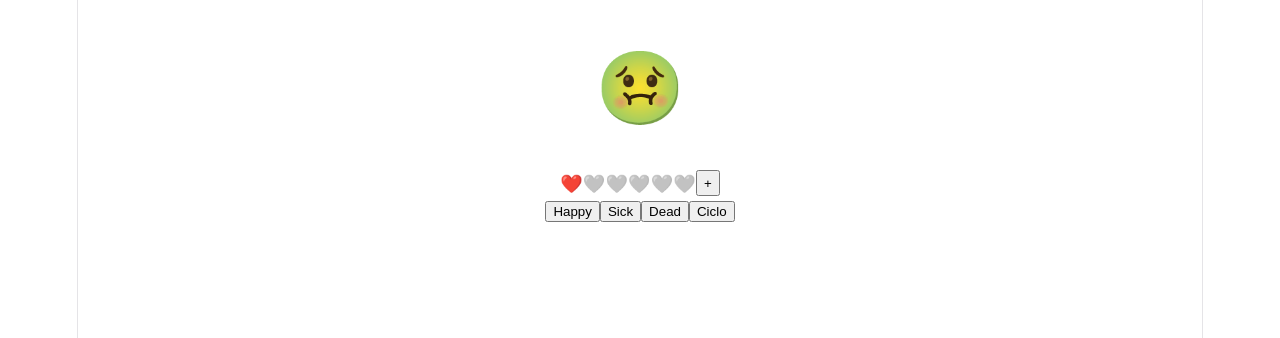
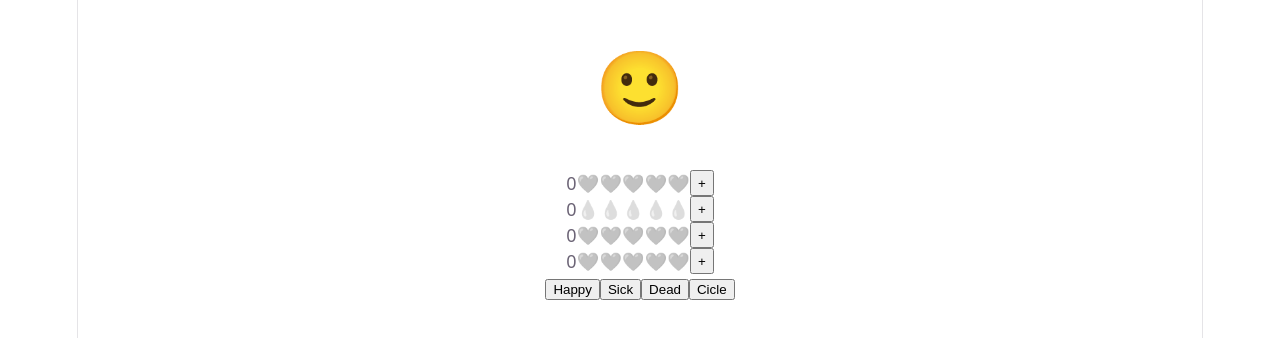
Before and after one commit to ufjf-dcc207/ufjf-dcc207-2026-3-a-atv06-leticiamelgar, a React (Vite) app: page / in a window 1280 px wide. Shown: the top 338 px of the page. Built offline with nearby package versions, Linux system fonts and the light colour scheme.

Commit message:
Adiciona parâmetros

```diff
--- a/src/Atributo.tsx
+++ b/src/Atributo.tsx
@@ -1,27 +1,22 @@
 import { useState } from "react";
-import "./Atributo.css"
-
-type AtributoProps = {
+import "./Atributo.css";
+type AtributoProps ={
     icone: string;
-
-};
-export default function Atributo ({icone}: AtributoProps){
-    const [valor, setValor] = useState <number>(0);
-
-    function onValueUp() {
-        if (valor === 5) {
-            setValor(0);
-        }
-        else
-            setValor(valor + 1);
-    }
+}
+export default function Atributo({icone}:AtributoProps) {
+    const [valor, setValor] = useState<number>(0)
 
     return (
-    <div className="atributo">❤️
-        <span className="ativo">{icone.repeat(valor)}</span>
-        <span className="inativo">{icone.repeat(5-valor)}</span>
-        <button onClick={onValueUp}>+</button>
-    </div>
-    )
-
+        <div className="atributo">
+            {valor}{icone.repeat(valor)}<span className="inativo">{icone.repeat(5-valor)}</span>
+            <button onClick={() => {
+                if (valor === 5) {
+                    setValor(0);
+                } else {
+                    setValor(valor + 1);
+                }
+                // setValor(valor === 5 ? 0 : valor + 1);
+            }}>+</button>
+        </div>
+    );
 }
--- a/src/Emoji.tsx
+++ b/src/Emoji.tsx
@@ -1,76 +1,72 @@
 import { useState } from "react";
-import "./Emoji.css"
+import "./Emoji.css";
 import Atributo from "./Atributo";
-type EMOJI_KEYS = 'happy' | 'sick' | 'dead';
+
+type EMOJI_KEYS = "happy" | "sick" | "dead";
 const EMOJI_MAP = new Map<EMOJI_KEYS, string>([
-    ["happy", "😊"],
+    ["happy", "🙂"],
     ["sick", "🤢"],
-    ["dead", "💀"],
+    ["dead", "😵"],
 ]);
 
 
+
 export default function Emoji() {
-    const [status, setStatus] = useState<EMOJI_KEYS>("sick")
+
+    const [status, setStatus] = useState<EMOJI_KEYS>("happy")
 
     function happyClick() {
         console.log("Status: ", status);
         console.log("Happy!!");
         setStatus("happy");
         console.log("Status: ", status);
-
     }
-
     function sickClick() {
         console.log("Status: ", status);
         console.log("Sick!!");
         setStatus("sick");
         console.log("Status: ", status);
-
     }
-
     function deadClick() {
         console.log("Status: ", status);
-        console.log("Dead!!");
+        console.log("Dead!");
         setStatus("dead");
         console.log("Status: ", status);
-
     }
-
-    function toNext(){
-        switch(status){
+    function cicleClick() {
+        switch (status) {
+            case "dead":
+                setStatus("happy");
+                break;
             case "happy":
                 setStatus("sick");
                 break;
-
             case "sick":
                 setStatus("dead");
                 break;
-
-            case "dead":
-            setStatus("happy");
-            break;
-
             default:
                 setStatus("happy");
-            break;
-
+        }
     }
 
-    }
-    console.log("Desenhando...")
-    console.log("Status:", status);
+    console.log("Desenhando...");
+    console.log("Status: ", status);
+
     return (
         <>
-            <div className="emoji">{EMOJI_MAP.get(status) || "🫥"}</div>
+            <div className="emoji">
+                {EMOJI_MAP.get(status) || "🫥"}
+            </div>
+            <Atributo icone="❤️"/>
+            <Atributo  icone="💧"/>
+            <Atributo  icone="❤️"/>
+            <Atributo  icone="❤️"/>
             <div className="acoes">
-                <div><Atributo icone="❤️"/></div>
-
                 <button onClick={happyClick}>Happy</button>
                 <button onClick={sickClick}>Sick</button>
                 <button onClick={deadClick}>Dead</button>
-                <button onClick={toNext}>Ciclo</button>
+                <button onClick={cicleClick}>Cicle</button>
             </div>
         </>
     );
-
 }
```
Lines whose indentation alone changed are shown as unchanged.
